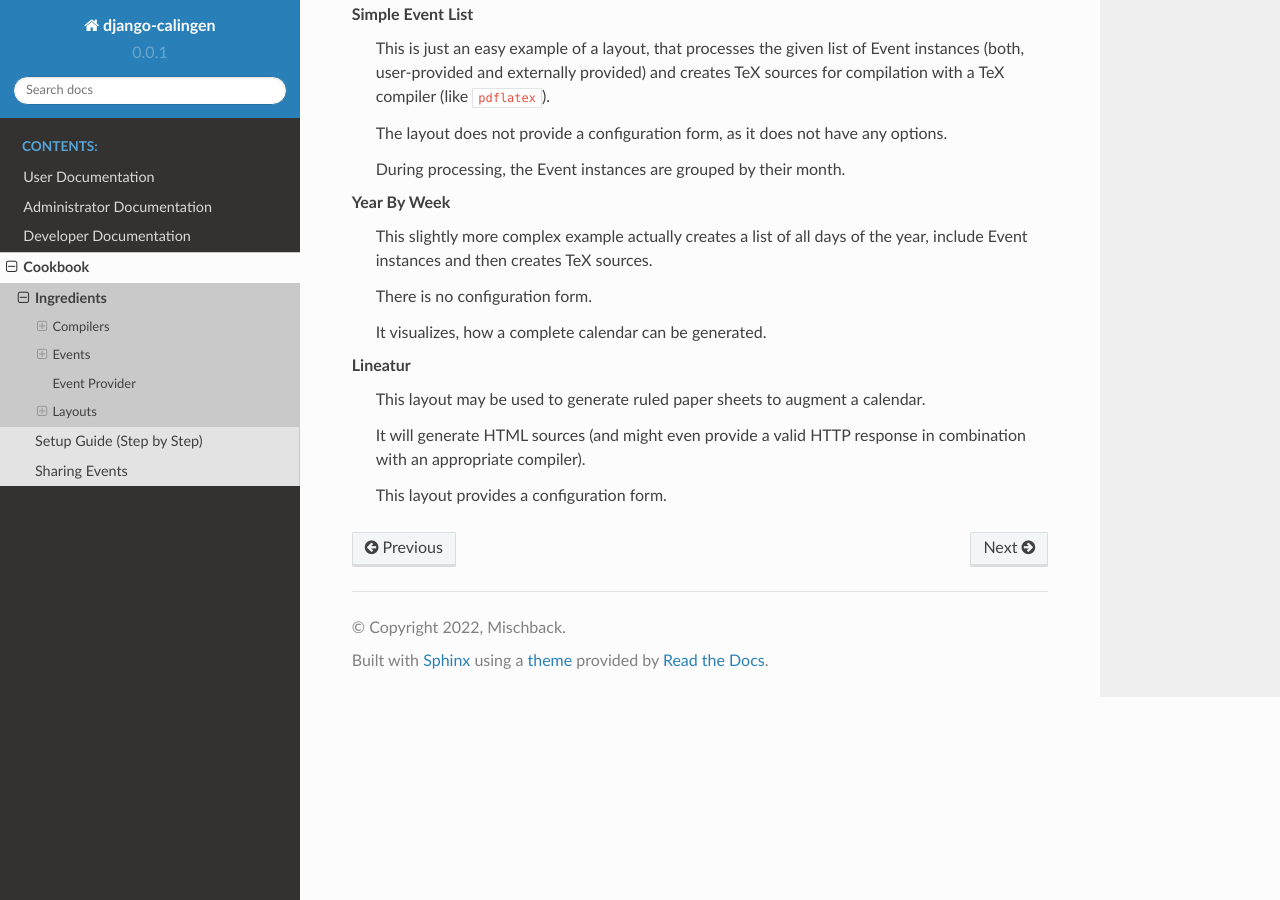
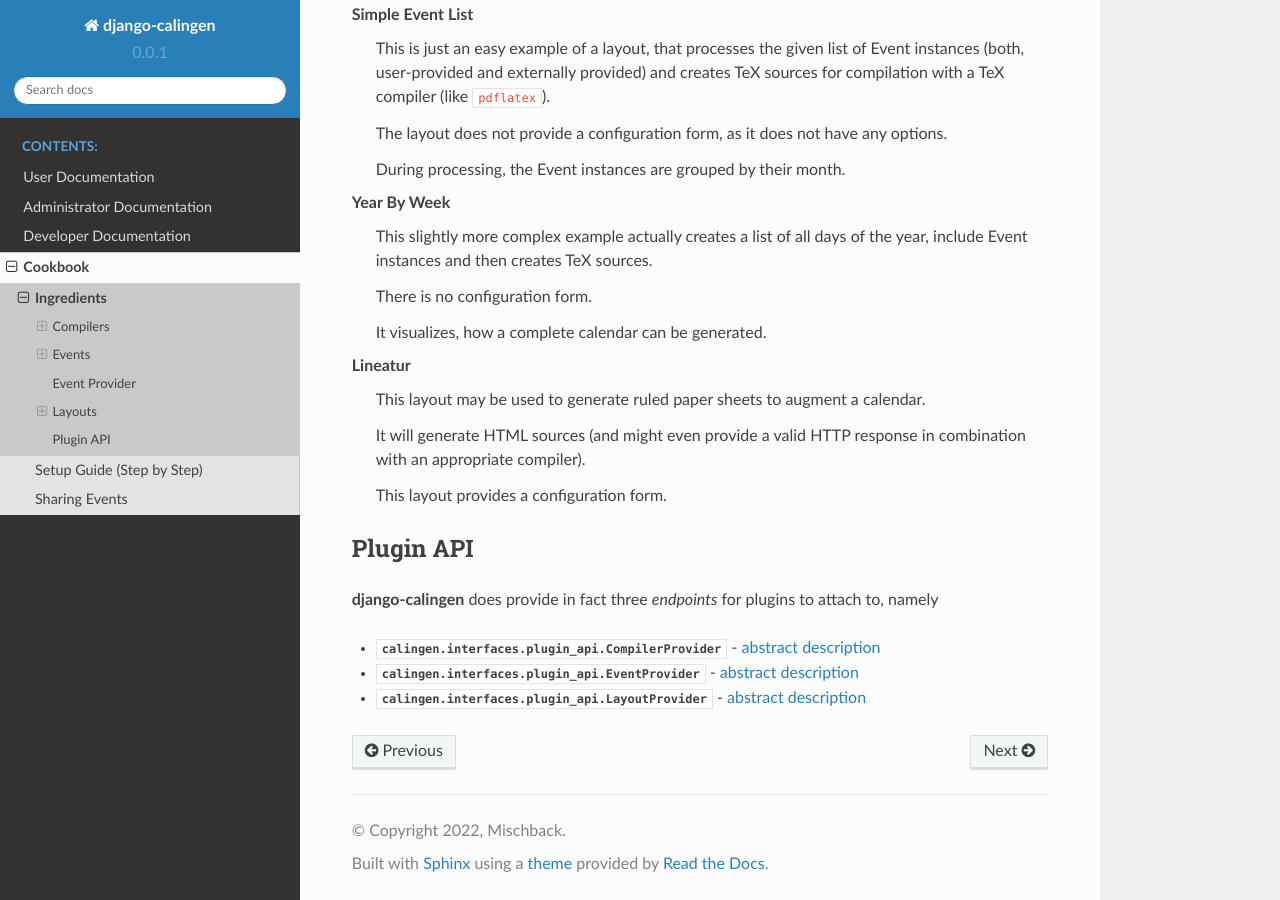
Before and after one commit to Mischback/django-calingen, a Sphinx documentation site: the page built from docs/source/cookbook/ingredients.rst, in a window 1280 px wide and 900 px high, scrolled down 4060 px. Built offline with Sphinx 7.4.7 and the Read the Docs theme 2.0.0, drawn with Linux system fonts in a browser that asks for light colours; pages that are not in the unit, such as notebooks, are missing from menus; the version number is read from the project's files by our own code.

Commit message:
Provide include for PluginAPI

```diff
--- a/docs/source/cookbook/ingredients.rst
+++ b/docs/source/cookbook/ingredients.rst
@@ -16,6 +16,7 @@ logical parts/components of |calingen|) and their logical relations.
 .. include:: ../includes/ingredients/events.rst.txt
 .. include:: ../includes/ingredients/eventprovider.rst.txt
 .. include:: ../includes/ingredients/layouts.rst.txt
+.. include:: ../includes/ingredients/plugin_api.rst.txt
 
 
 .. |calingen| replace:: **django-calingen**
--- /dev/null
+++ b/docs/source/includes/ingredients/plugin_api.rst.txt
@@ -0,0 +1,15 @@
+.. _calingen-cookbook-ingredients-plugin_api-label:
+
+**********
+Plugin API
+**********
+
+|calingen| does provide in fact three *endpoints* for plugins to attach to,
+namely
+
+- :class:`calingen.interfaces.plugin_api.CompilerProvider` -
+  :ref:`abstract description <calingen-cookbook-ingredients-compilers-label>`
+- :class:`calingen.interfaces.plugin_api.EventProvider` -
+  :ref:`abstract description <calingen-cookbook-ingredients-eventprovider-label>`
+- :class:`calingen.interfaces.plugin_api.LayoutProvider` -
+  :ref:`abstract description <calingen-cookbook-ingredients-layouts-label>`
```
Also changed, not shown: 1 other file.
